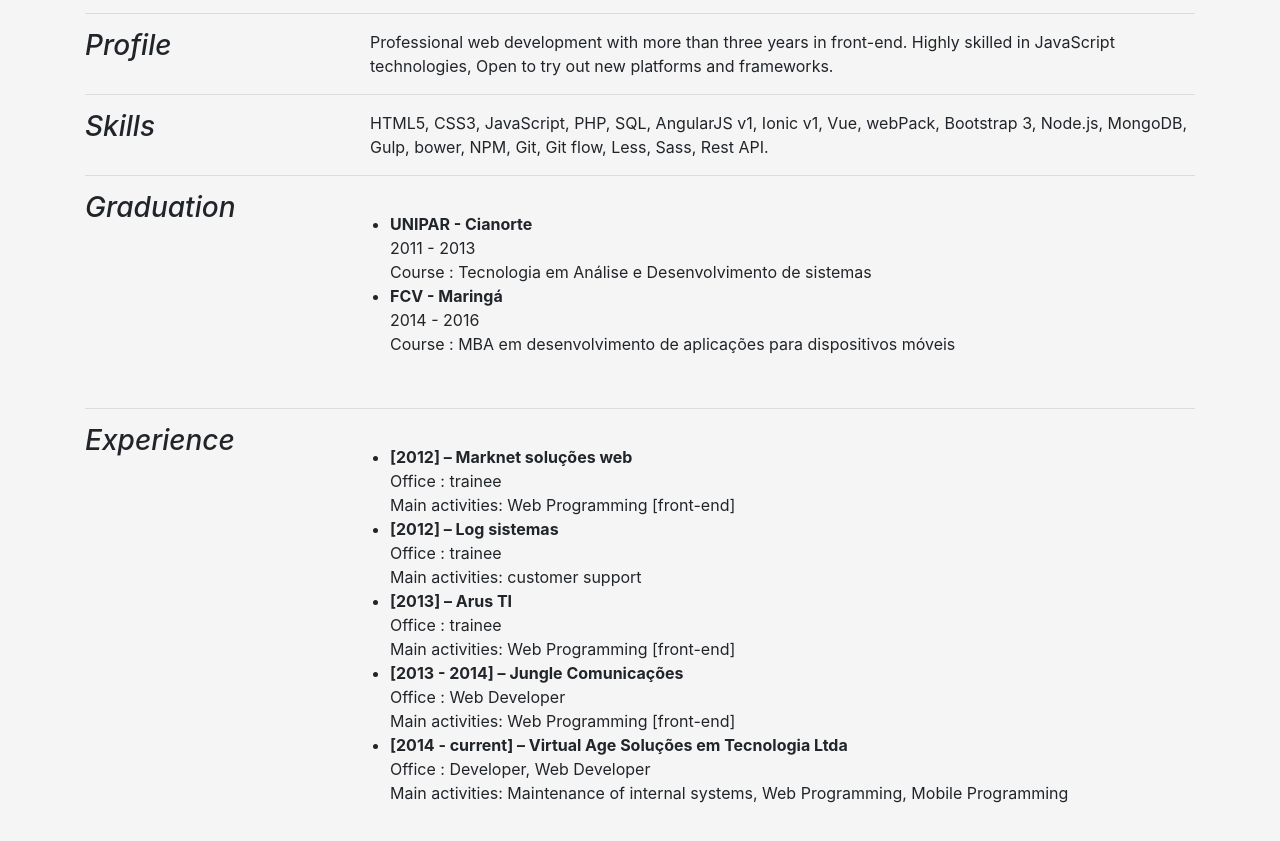
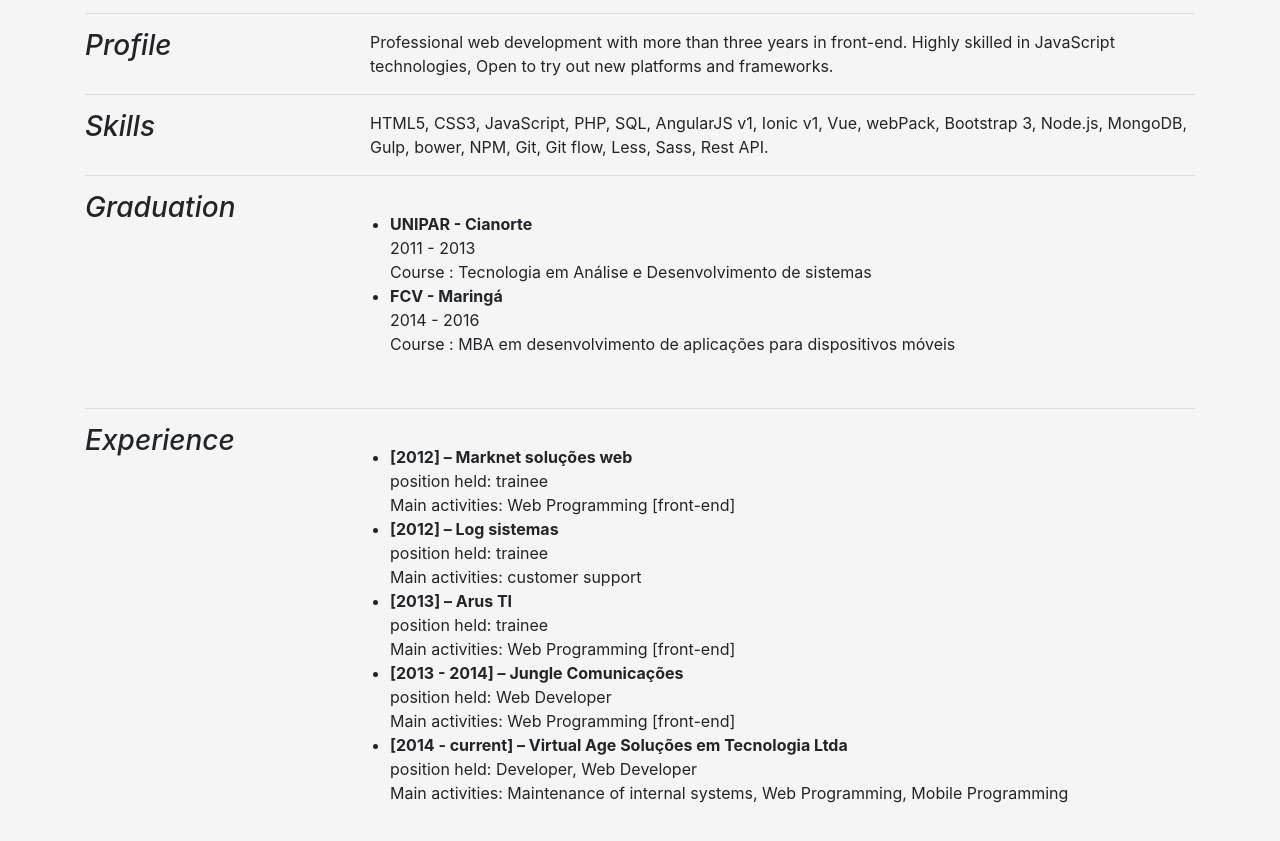
Before and after one commit to CristopherYusuke/cristopheryusuke.github.io, a website: page index.html in a window 1280 px wide. Shown: the part 114-955 px from the top of the page. Drawn offline with nearby package versions, Linux system fonts and the light colour scheme.

Commit message:
update occupation of my jobs

```diff
--- a/index.html
+++ b/index.html
@@ -69,27 +69,27 @@
 					<ul>
 						<li>
 							<b>[2012] – Marknet soluções web </b>
-							<p>Office : trainee</p>
+							<p>position held: trainee</p>
 							<p>Main activities: Web Programming [front-end]</p>
 						</li>
 						<li>
 							<b>[2012] – Log sistemas </b>
-							<p>Office : trainee</p>
+							<p>position held: trainee</p>
 							<p>Main activities: customer support </p>
 						</li>
 						<li>
 							<b>[2013] – Arus TI </b>
-							<p>Office : trainee</p>
+							<p>position held: trainee</p>
 							<p>Main activities: Web Programming [front-end]</p>
 						</li>
 						<li>
 							<b>[2013 - 2014] – Jungle Comunicações	</b>
-							<p>Office : Web Developer</p>
+							<p>position held: Web Developer</p>
 							<p>Main activities: Web Programming [front-end]</p>
 						</li>
 						<li>
 							<b>[2014 - current] –  Virtual Age Soluções em Tecnologia Ltda </b>
-							<p>Office : Developer, Web Developer</p>
+							<p>position held: Developer, Web Developer</p>
 							<p>Main activities: Maintenance of internal systems, Web Programming, Mobile Programming  </p>
 						</li>
 					</ul>
```
